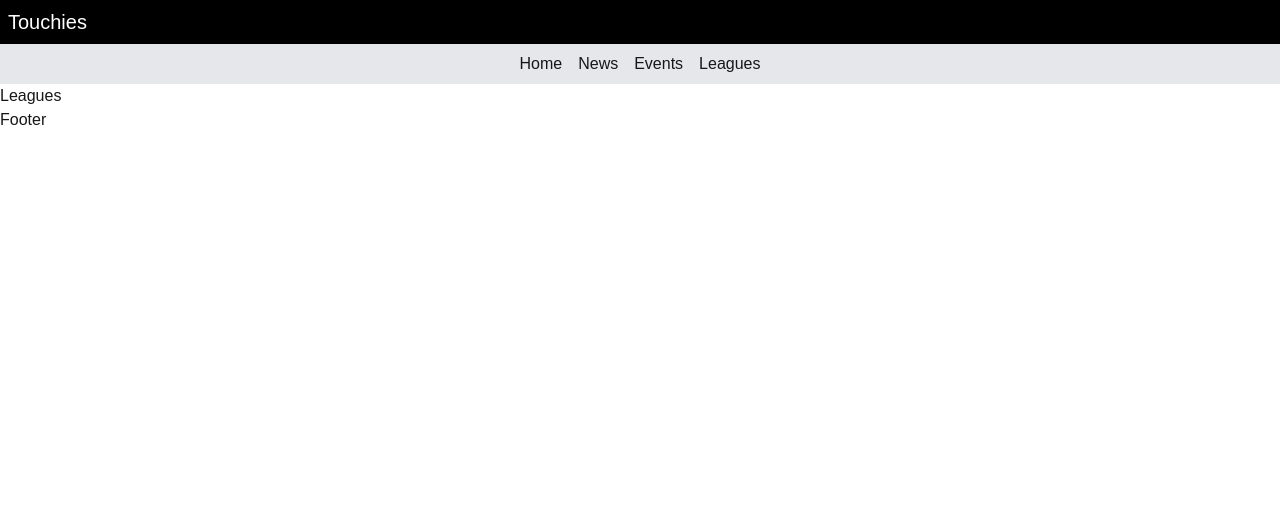
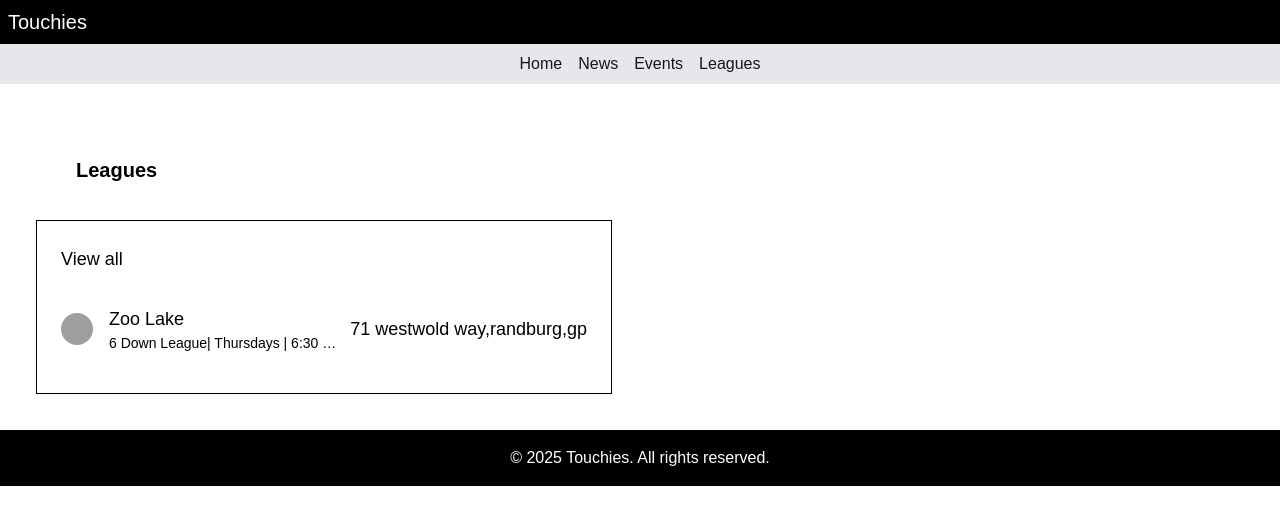
Before and after one commit to touchiescoza/website, a Next.js app: page /leagues in a window 1280 px wide. Shown: the top 524 px of the page. Built offline with nearby package versions, Linux system fonts and the light colour scheme; grey boxes are pictures that could not be loaded.

Commit message:
styling leagues

```diff
--- a/app/Footer.tsx
+++ b/app/Footer.tsx
@@ -2,7 +2,16 @@ import React from 'react'
 
 const Footer = () => {
   return (
-    <div>Footer</div>
+    <main>
+        <div>
+            <footer className="bg-black text-white text-center p-4 mt-4">
+                &copy; {new Date().getFullYear()} Touchies. All rights reserved.
+            </footer>
+        </div>
+
+
+    </main>
+
   )
 }
 
--- a/app/events/page.tsx
+++ b/app/events/page.tsx
@@ -0,0 +1,9 @@
+import React from 'react'
+
+const Events = () => {
+  return (
+    <div>Events</div>
+  )
+}
+
+export default Events
--- a/app/leagues/page.tsx
+++ b/app/leagues/page.tsx
@@ -1,8 +1,37 @@
-import React from 'react'
+import React from 'react';
 
 const Leagues = () => {
   return (
-    <div>Leagues</div>
+    <main className="text-black flex flex-col text-lg p-3 m-6">
+        <h5 className="text-xl font-semibold leading-none text-heading p-4 m-6">Leagues</h5>
+        <div className="w-full max-w-xl p-6 bg-neutral-primary-soft border border-default rounded-base shadow-xs">
+            <div className="flex items-center justify-between mb-4">
+                <a href="#" className="font-medium text-fg-brand hover:underline">View all</a>
+            </div>
+            <div className="flow-root">
+                <ul role="list" className="divide-y divide-default">
+                    <li className="py-4 sm:py-4">
+                        <div className="flex items-center gap-2">
+                            <div className="shrink-0">
+                                <img className="w-8 h-8 rounded-full" src="/docs/images/people/profile-picture-1.jpg" alt="Neil image"/>
+                            </div>
+                            <div className="flex-1 min-w-0 ms-2">
+                                <p className="font-medium text-heading truncate">
+                                    Zoo Lake{/*league name*/ }
+                                </p>
+                                <p className="text-sm text-body truncate">
+                                    6 Down League| Thursdays | 6:30 PM {/*touch type, day and time */}
+                                </p>
+                            </div>
+                            <div className="inline-flex items-center font-medium text-heading">
+                                71 westwold way,randburg,gp{/*location*/}
+                            </div>
+                        </div>
+                    </li>
+                </ul>
+            </div>
+        </div>
+    </main>
   )
 }
 
--- a/app/news/page.tsx
+++ b/app/news/page.tsx
@@ -0,0 +1,9 @@
+import React from 'react'
+
+const News = () => {
+  return (
+    <div>News</div>
+  )
+}
+
+export default News
--- a/app/page.tsx
+++ b/app/page.tsx
@@ -1,5 +1,5 @@
 import Image from "next/image";
-import Link from 'next/link'
+import Link from 'next/link';
 
 export default function Home() {
   return (
@@ -7,7 +7,51 @@ export default function Home() {
       <div>
         <div >
           <h1 className="align-items:center justify-center flex text-2xl p-3 m-3">Welcome to Touchies!</h1>
-          <h2 className="text-lg">Latest News</h2>
+        </div>
+        <div>
+          <a href="#" className="flex flex-col items-center bg-neutral-primary-soft p-6 m-5 border border-default rounded-base shadow-xs md:flex-row md:max-w-xl md:flex-row md:max-w-xl">
+              <img className="object-cover w-full rounded-base h-64 md:h-auto md:w-48 mb-4 md:mb-0" src="/docs/images/blog/image-4.jpg" alt="" />
+              <div className="flex flex-col justify-between md:p-4 leading-normal">
+                  <h5 className="mb-2 text-2xl font-bold tracking-tight text-heading">Streamlining your design process today.</h5>
+                  <span className="inline-flex items-center bg-brand-softer border border-brand-subtle text-fg-brand-strong text-xs font-medium px-1.5 py-0.5 rounded-sm">
+                    <svg className="w-3 h-3 me-1" aria-hidden="true" xmlns="http://www.w3.org/2000/svg" width="24" height="24" fill="none" viewBox="0 0 24 24"><path stroke="currentColor" stroke-linecap="round" stroke-linejoin="round" stroke-width="2" d="M18.122 17.645a7.185 7.185 0 0 1-2.656 2.495 7.06 7.06 0 0 1-3.52.853 6.617 6.617 0 0 1-3.306-.718 6.73 6.73 0 0 1-2.54-2.266c-2.672-4.57.287-8.846.887-9.668A4.448 4.448 0 0 0 8.07 6.31 4.49 4.49 0 0 0 7.997 4c1.284.965 6.43 3.258 5.525 10.631 1.496-1.136 2.7-3.046 2.846-6.216 1.43 1.061 3.985 5.462 1.754 9.23Z"/></svg>
+                    Trending/Latest News
+                  </span>
+                  <p className="mb-6 text-body">In todays fast-paced digital landscape, fostering seamless collaboration among Developers and IT Operations.</p>
+                  <div>
+                      <button type="button" className="inline-flex items-center w-auto text-body bg-neutral-secondary-medium box-border border border-default-medium hover:bg-neutral-tertiary-medium hover:text-heading focus:ring-4 focus:ring-neutral-tertiary shadow-xs font-medium leading-5 rounded-base text-sm px-4 py-2.5 focus:outline-none">
+                          Read more
+                          <svg className="w-4 h-4 ms-1.5 rtl:rotate-180 -me-0.5" aria-hidden="true" xmlns="http://www.w3.org/2000/svg" width="24" height="24" fill="none" viewBox="0 0 24 24"><path stroke="currentColor" stroke-linecap="round" stroke-linejoin="round" stroke-width="2" d="M19 12H5m14 0-4 4m4-4-4-4"/></svg>
+                      </button>
+                  </div>
+              </div>
+          </a>
+        </div>
+        <div className="bg-neutral-primary-soft block max-w-sm border border-default rounded m-5 shadow-xs">
+            <a href="/news">
+                <img className="rounded-t-base" src="/docs/images/blog/image-1.jpg" alt="" />
+            </a>
+            <div className="p-6 text-center">
+                <a href="#">
+                    <h5 className="mt-3 mb-6 text-2xl font-semibold tracking-tight text-heading">{/*title*/}Touch Rugby at Zoolake</h5>
+                </a>
+                <Link href="/news" className="inline-flex items-center text-black bg-brand box-border border border-transparent hover:bg-brand-strong focus:ring-4 focus:ring-brand-medium shadow-xs font-medium leading-5 rounded-base text-sm px-4 py-2.5 focus:outline-none">
+                    Explore more
+                    <svg className="w-4 h-4 ms-1.5 rtl:rotate-180 -me-0.5" aria-hidden="true" xmlns="http://www.w3.org/2000/svg" width="24" height="24" fill="none" viewBox="0 0 24 24"><path stroke="currentColor" stroke-linecap="round" stroke-linejoin="round" stroke-width="2" d="M19 12H5m14 0-4 4m4-4-4-4"/></svg>
+                </Link>
+            </div>
+        </div>
+        <div className="bg-neutral-primary-soft block max-w-sm p-6 border border-default rounded shadow-xs m-5">
+            <h5 className="mb-3 text-2xl font-semibold tracking-tight text-heading leading-8">Leagues</h5>
+            <p className="text-body mb-6">Touch Leagues in South Africa</p>
+            <ul>
+              <li>6 Down</li>
+              <li>One Touch</li>
+              <li>Beach Touch</li>
+            </ul>
+            <Link href="leagues" className="inline-flex items-center text-black bg-brand box-border border border-transparent hover:bg-brand-strong focus:ring-4 focus:ring-brand-medium shadow-xs font-medium leading-5 rounded-base text-sm px-4 py-2.5 focus:outline-none">
+                Explore more
+            </Link>
         </div>
       </div>
     </main>
```
